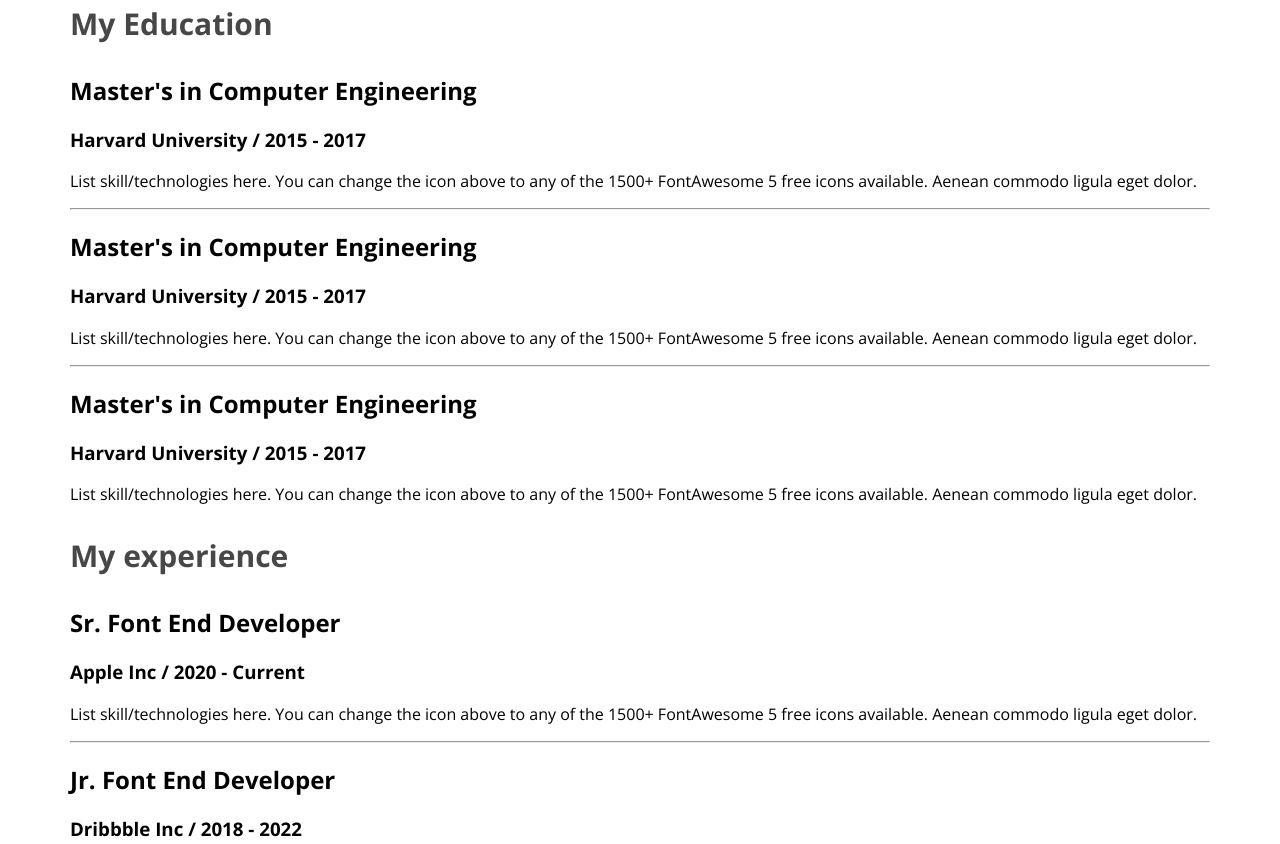
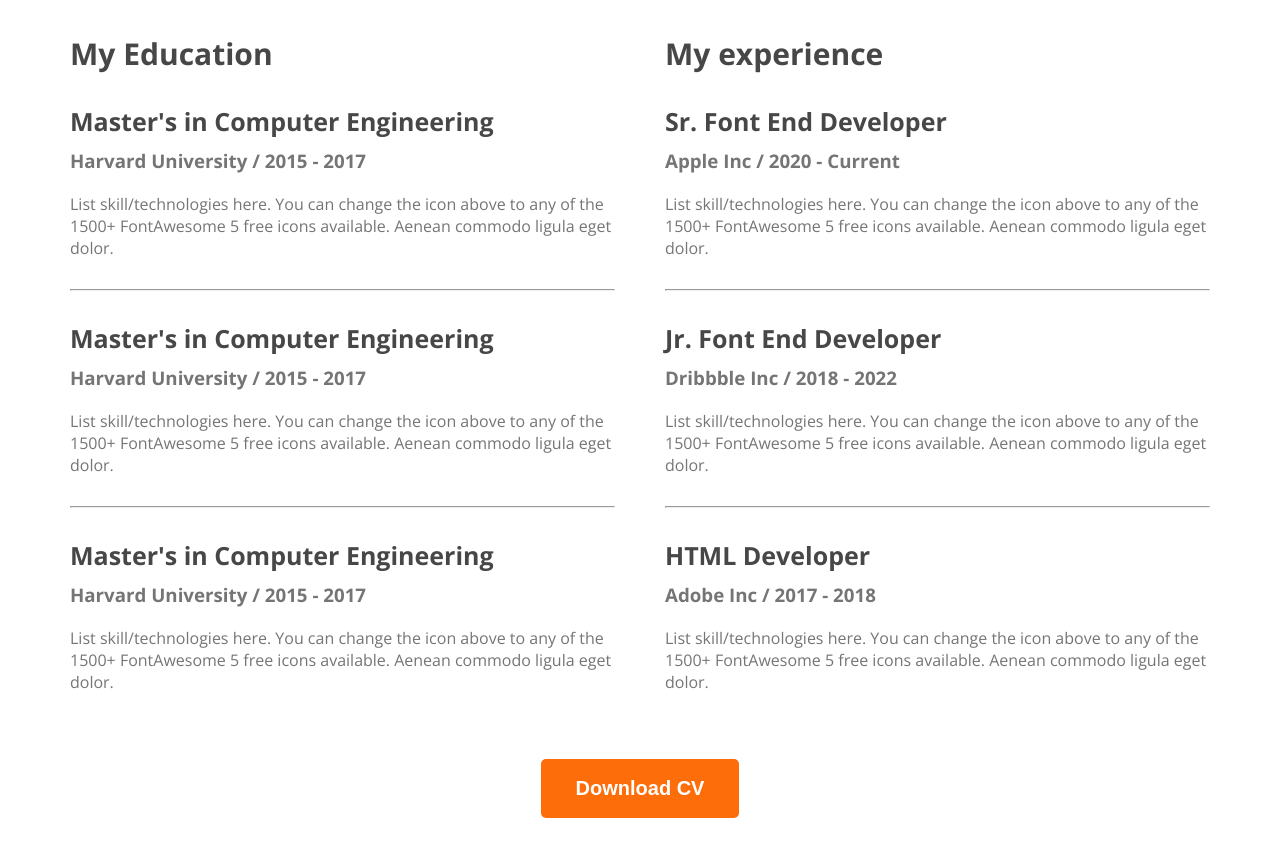
Before and after one commit to Oishee12/developer-portfolio, a plain HTML site: page index.html in a window 1280 px wide. Shown: the part 2417-3261 px from the top of the page. Drawn offline with nearby package versions, Linux system fonts and the light colour scheme.

Commit message:
resume section finished

```diff
--- a/index.html
+++ b/index.html
@@ -143,6 +143,9 @@
                     </div>
                 </div>
                 </div>
+                <div class="download-cv">
+                    <button class="btn-primary">Download CV</button>
+                </div>
             </section>
     </main>
     <footer>
--- a/styles/portfolio.css
+++ b/styles/portfolio.css
@@ -153,3 +153,34 @@
     font-size: 30px;
     font-weight: 700;
 }
+
+.resume-container{
+    display: flex;
+    gap: 50px;
+}
+
+.resume-item-title{
+ color: #474747;
+font-size: 25px;
+font-weight: 700;
+margin-bottom: 10px;
+}
+
+.resume-item-institute, .resume-item-description{
+    color: #757575;
+}
+
+.resume-container hr{
+    margin-top: 30px;
+    margin-bottom: 30px;
+}
+
+.resume-item-institute{
+    margin-bottom: 20px;
+    margin-top: 0px;
+}
+
+.download-cv{
+    text-align: center;
+    margin-top: 50px;
+}
```
